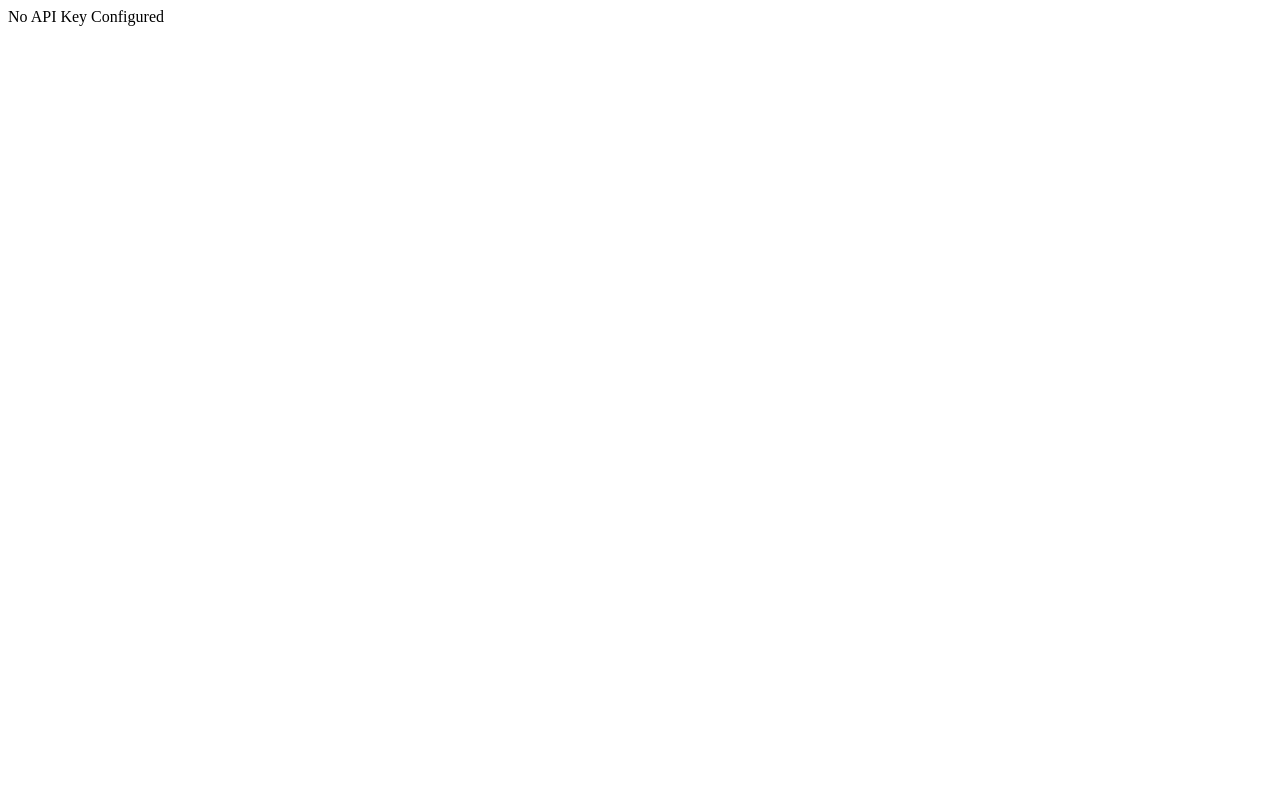
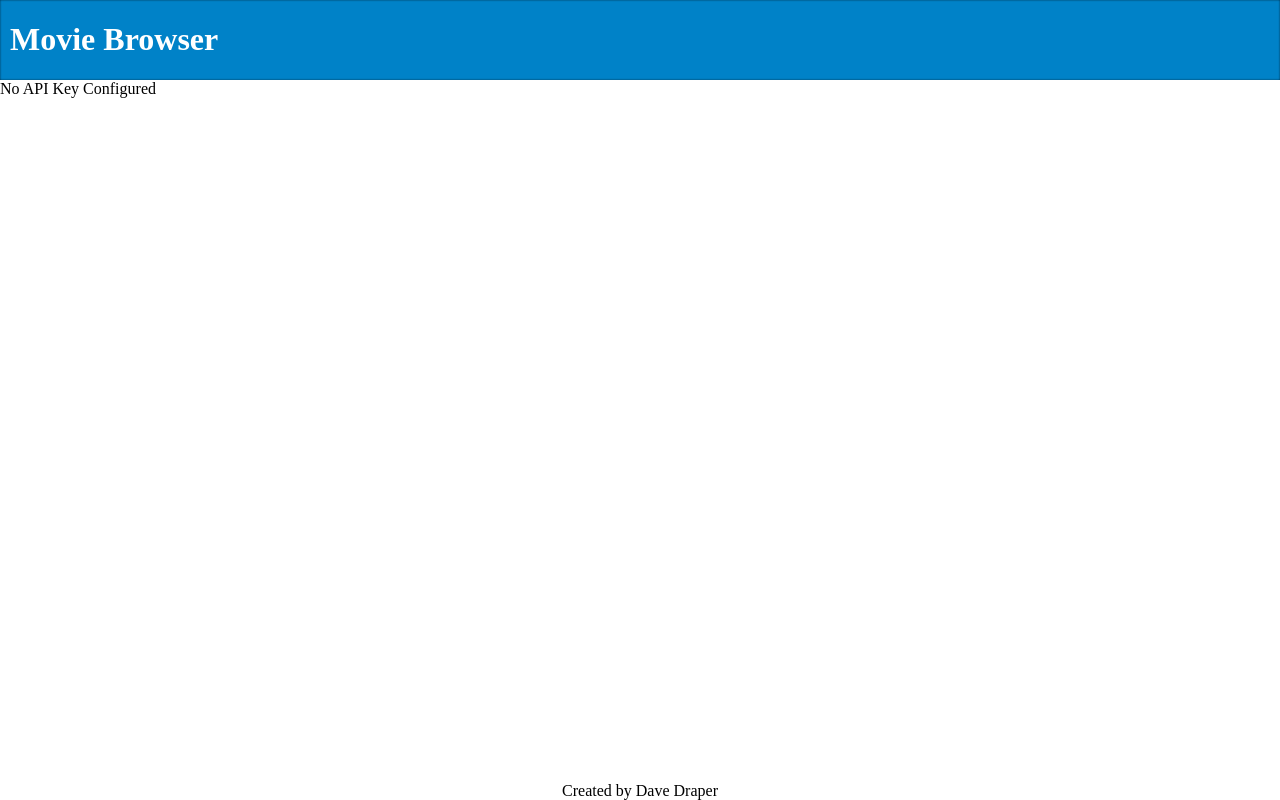
Before and after one commit to draperd/CodeChallenge1, a website built with webpack: page index.html in a window 1280 px wide. Built offline with nearby package versions, Linux system fonts and the light colour scheme.

Commit message:
6: Basic page setup

```diff
--- a/entry.js
+++ b/entry.js
@@ -6,7 +6,7 @@ import xhrUtils from "./modules/utils/xhr";
 import MovieList from "./modules/widgets/MovieList";
 
 // Simple test that the key has been configured, this will be improved...
-var d = document.createElement("div");
+var d = document.createElement("section");
 if (apiKey.key)
 {
    xhrUtils.getMovies({
@@ -25,4 +25,4 @@ else
 {
    d.appendChild(document.createTextNode("No API Key Configured"));
 }
-document.getElementById("BODY").appendChild(d);
+document.getElementById("MAIN").appendChild(d);
--- a/index.html
+++ b/index.html
@@ -1,11 +1,17 @@
 <!doctype html>
 <html lang="en">
     <head>
-        <title>Code Challenge</title>
+        <title>Movie Browser</title>
         <meta charset="utf-8">
         <meta name="viewport" content="width=device-width, initial-scale=1">
     </head>
-    <body id="BODY">
-        <script type="text/javascript" src="bundle.js" charset="utf-8"></script>
+    <body class="Movies">
+         <header>
+            <h1>Movie Browser</h1>
+         </header>
+         <main id="MAIN">
+         </main>
+         <footer>Created by Dave Draper</footer>
+         <script type="text/javascript" src="bundle.js" charset="utf-8"></script>
     </body>
 </html>
--- a/styles.less
+++ b/styles.less
@@ -1,3 +1,31 @@
-body {
 
+/* Required for sticky footer */
+html {
+   height: 100%;
 }
+
+/* Use flexbox to implement a simple sticky footer */
+.Movies {
+   min-height: 100%;
+   display: flex;
+   flex-direction: column;
+   margin: 0;
+
+   /* Apply some basic styling to the header to make it a bit nicer */
+   header {
+      background-color: #0082c8;
+      color: #fff;
+      box-shadow: inset 0 0 2px 0 rgba(0, 0, 0, 0.75);
+      padding: 0 10px;
+   }
+
+   main {
+      display: flex;
+      flex: 1;
+   }
+
+   /* Put the footer text in the center of the page */
+   footer {
+      text-align: center;
+   }
+}
```
